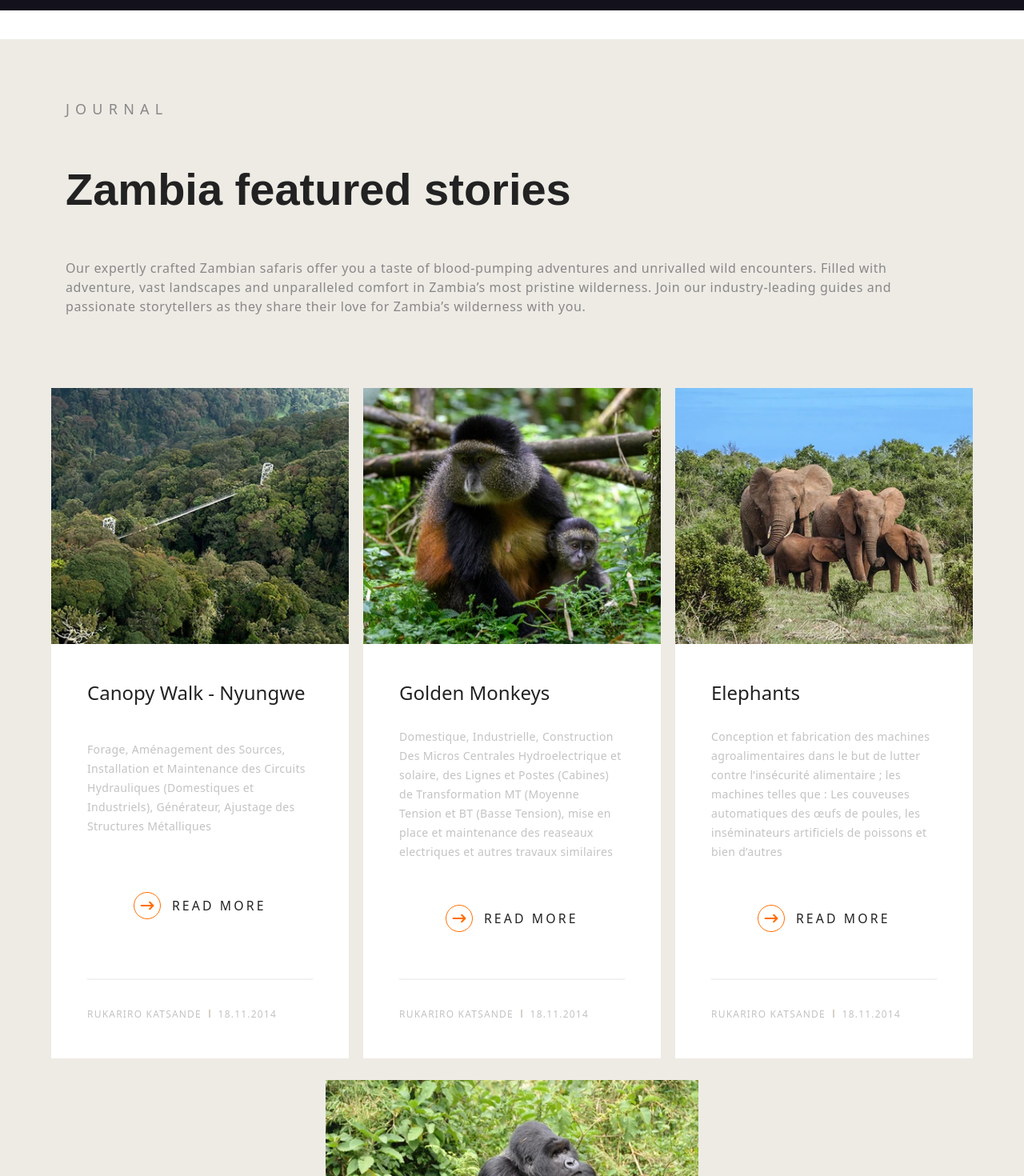
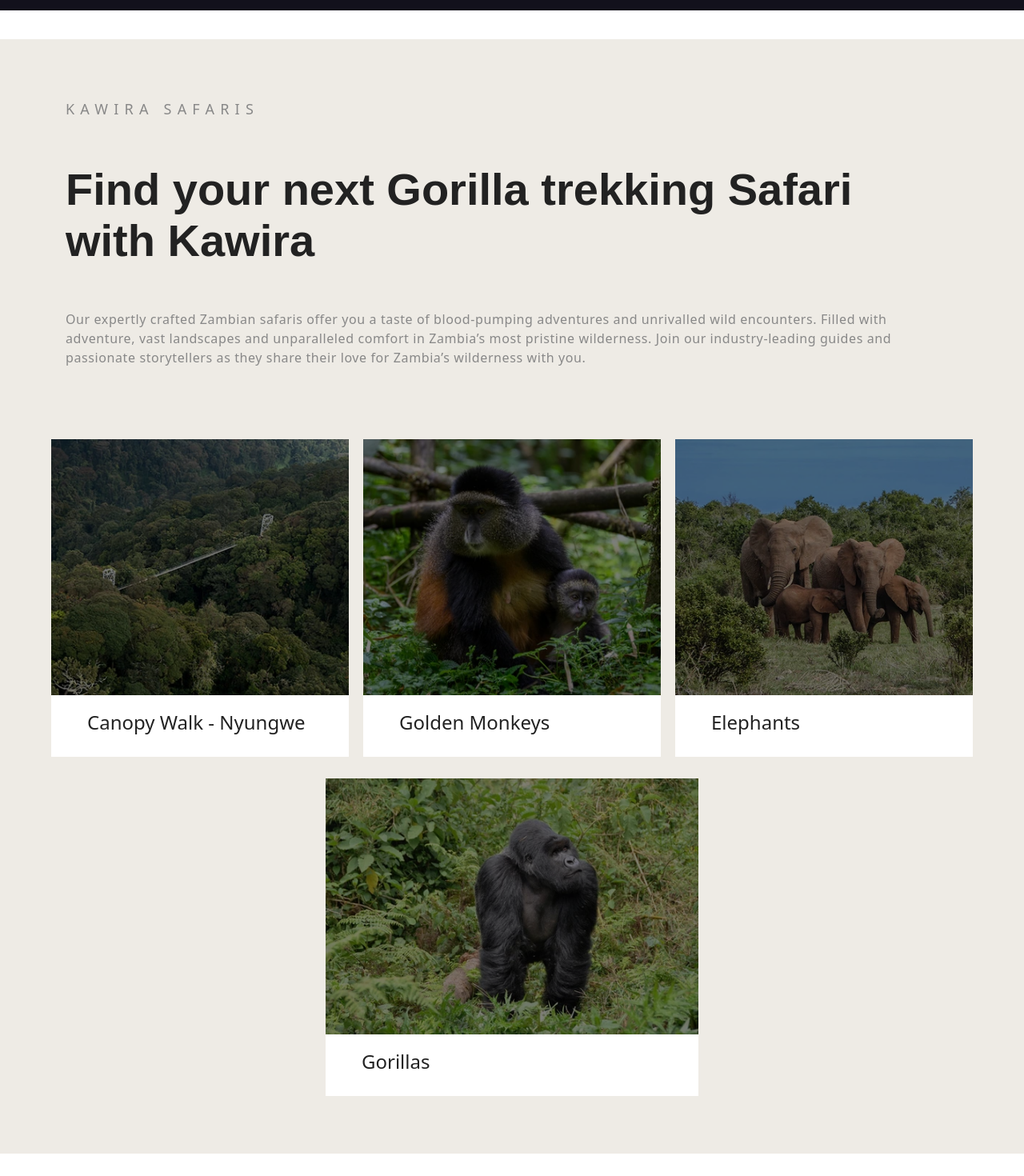
Before and after one commit to BenMukebo/landing-page, a React (Create React App) app: page / in a window 1280 px wide. Shown: the part 3740-5210 px from the top of the page at 80% size. Built offline with nearby package versions, Linux system fonts and the light colour scheme.

Commit message:
Remove text comment an button to the feature card

```diff
--- a/src/components/features/Features.tsx
+++ b/src/components/features/Features.tsx
@@ -16,18 +16,19 @@
       className={styles.features_section}
       id="services">
       <div className={styles.features_header}>
-        <h4 className={styles.features_sub_title}>JOURNAL</h4>
-        <h2 className={styles.features_title}>Zambia featured stories</h2>
+        <h4 className={styles.features_sub_title}>KAWIRA SAFARIS</h4>
+        <h2 className={styles.features_title}>Find your next Gorilla trekking Safari with Kawira</h2>
         <p className={styles.features_text}>Our expertly crafted Zambian safaris offer you a taste of blood-pumping adventures and unrivalled wild encounters. Filled with adventure, vast landscapes and unparalleled comfort in Zambia’s most pristine wilderness. Join our industry-leading guides and passionate storytellers as they share their love for Zambia’s wilderness with you.</p>
       </div>
       <ul className={styles.services_domain_wrapper}>
           <li className={styles.domain_item}>
             <div className={styles.domain_img}>
+              <span></span>
               <img src={service1} alt="Unwrapping"/>
             </div>
             <div className={styles.domain_content}>
               <h3 className={styles.domain_title}>Canopy Walk - Nyungwe </h3>
-              <p className={styles.domain_text}>
+              {/* <p className={styles.domain_text}>
                 {" "}
                 Forage, Aménagement des Sources, Installation et
                 Maintenance des Circuits Hydrauliques (Domestiques et
@@ -40,17 +41,18 @@
               </div>
               <div className={styles.domain_date_location}>
                 <p>RUKARIRO KATSANDE <span></span> 18.11.2014</p>
-              </div>
+              </div> */}
             </div>
           </li>
 
           <li className={styles.domain_item}>
             <div className={styles.domain_img}>
+              <span></span>
               <img src={service2} alt="Golden_Monkeys"/>
             </div>
             <div className={styles.domain_content}>
               <h3 className={styles.domain_title}>Golden Monkeys</h3>
-              <p className={styles.domain_text}>
+              {/* <p className={styles.domain_text}>
                 Domestique, Industrielle, Construction Des Micros
                 Centrales Hydroelectrique et solaire, des Lignes et Postes
                 (Cabines) de Transformation MT (Moyenne Tension et BT
@@ -63,17 +65,18 @@
               </div>
               <div className={styles.domain_date_location}>
                 <p>RUKARIRO KATSANDE <span></span> 18.11.2014</p>
-              </div>
+              </div> */}
             </div>
           </li>
 
           <li className={styles.domain_item}>
             <div className={styles.domain_img}>
+              <span></span>
               <img src={service3} alt="Elephants"/>
             </div>
             <div className={styles.domain_content}>
               <h3 className={styles.domain_title}>Elephants</h3>
-              <p className={styles.domain_text}>
+              {/* <p className={styles.domain_text}>
                 Conception et fabrication des machines agroalimentaires
                 dans le but de lutter contre l’insécurité alimentaire ;
                 les machines telles que : Les couveuses automatiques des
@@ -86,17 +89,18 @@
               </div>
               <div className={styles.domain_date_location}>
                 <p>RUKARIRO KATSANDE <span></span> 18.11.2014</p>
-              </div>
+              </div> */}
             </div>
           </li>
 
           <li className={styles.domain_item}>
             <div className={styles.domain_img}>
+              <span></span>
               <img src={service4} alt="Gorillas"/>
             </div>
             <div className={styles.domain_content}>
               <h3 className={styles.domain_title}>Gorillas</h3>
-              <p className={styles.domain_text}>
+              {/* <p className={styles.domain_text}>
                 Conception et fabrication des machines agroalimentaires
                 dans le but de lutter contre l’insécurité alimentaire ;
                 les machines telles que : Les couveuses automatiques des
@@ -109,7 +113,7 @@
               </div>
               <div className={styles.domain_date_location}>
                 <p>RUKARIRO KATSANDE <span></span> 18.11.2014</p>
-              </div>
+              </div> */}
             </div>
           </li>
       </ul>
--- a/src/components/features/features.module.scss
+++ b/src/components/features/features.module.scss
@@ -25,6 +25,7 @@
     // width: 80%;
     // margin: 0 auto;
     // padding-bottom: 1rem;
+
   }
 
   .features_text {
@@ -49,6 +50,7 @@
   margin: 0 auto;
 
   .domain_img {
+    position: relative;
     width: 100%;
     min-height: 230px;
     height: 35vh;
@@ -57,12 +59,24 @@
       width: 100%;
       height: 100%;
       object-fit: cover;
+
+    }
+
+    span {
+      width: 100%;
+      height: 100%;
+      position: absolute;
+      background-color: rgba(0, 0, 0, 0.5);
+
+      &:hover {
+        background-color: rgba(0, 0, 0, 0.3);
+      }
     }
   }
 
   .domain_content {
     min-height: 17%; //25
-    padding: 2.5rem;
+    padding: 1rem 2.5rem 0;
     // background-color: red;
     @include d-flex(space-between, center);
     flex-direction: column;
```
